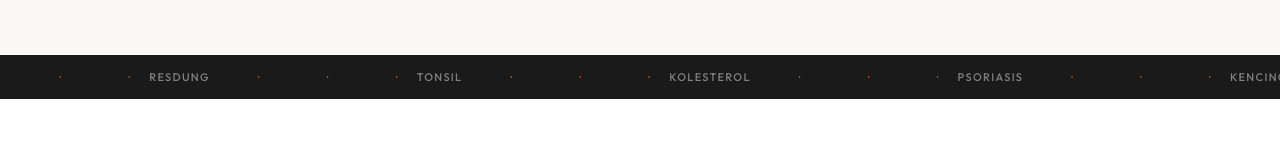
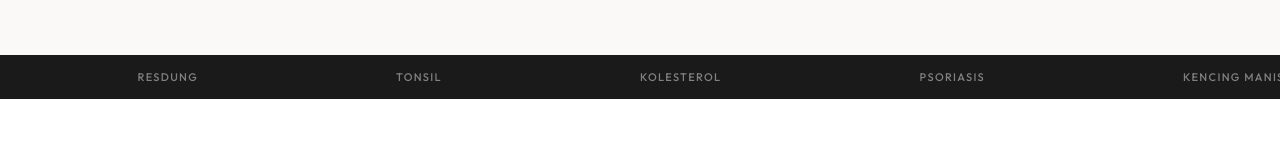
Before and after one commit to idrisjohari/biovco-website, a React (Vite) app: page / in a window 1280 px wide. Shown: the part 728-888 px from the top of the page. Built offline with nearby package versions, Linux system fonts and the light colour scheme; the HTML template or start-up script is replaced by a standard one.

Commit message:
penyakit

```diff
--- a/src/App.tsx
+++ b/src/App.tsx
@@ -298,7 +298,7 @@ function DividerStrip() {
             color: 'rgba(255,255,255,0.45)',
             flexShrink: 0,
           }}>
-            <span style={{ color: C.orange, marginRight: 18 }}>·</span>{t.toUpperCase()}
+            <span style={{ color: C.orange, marginRight: 18 }}> </span>{t.toUpperCase()}
           </span>
         ))}
       </div>
```
